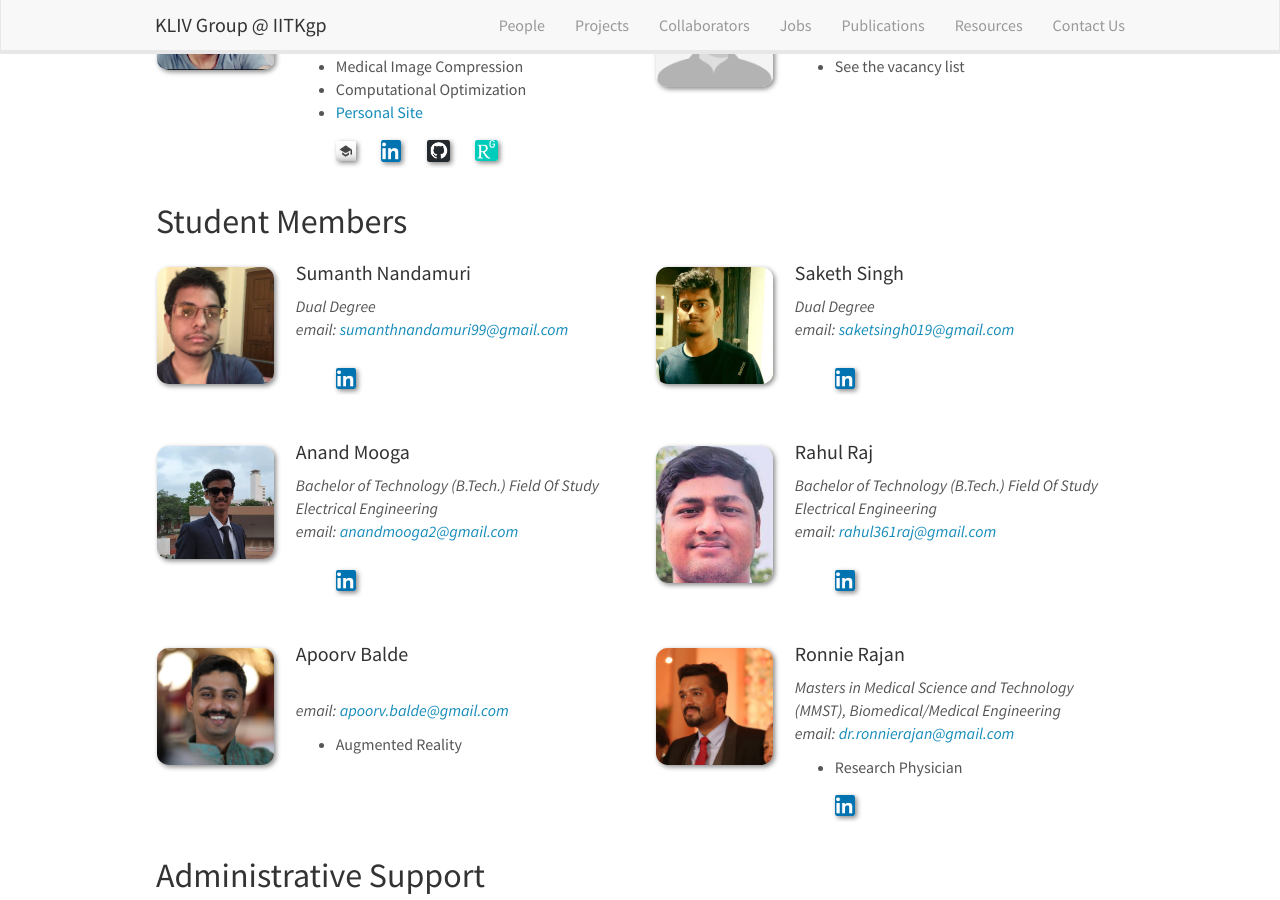
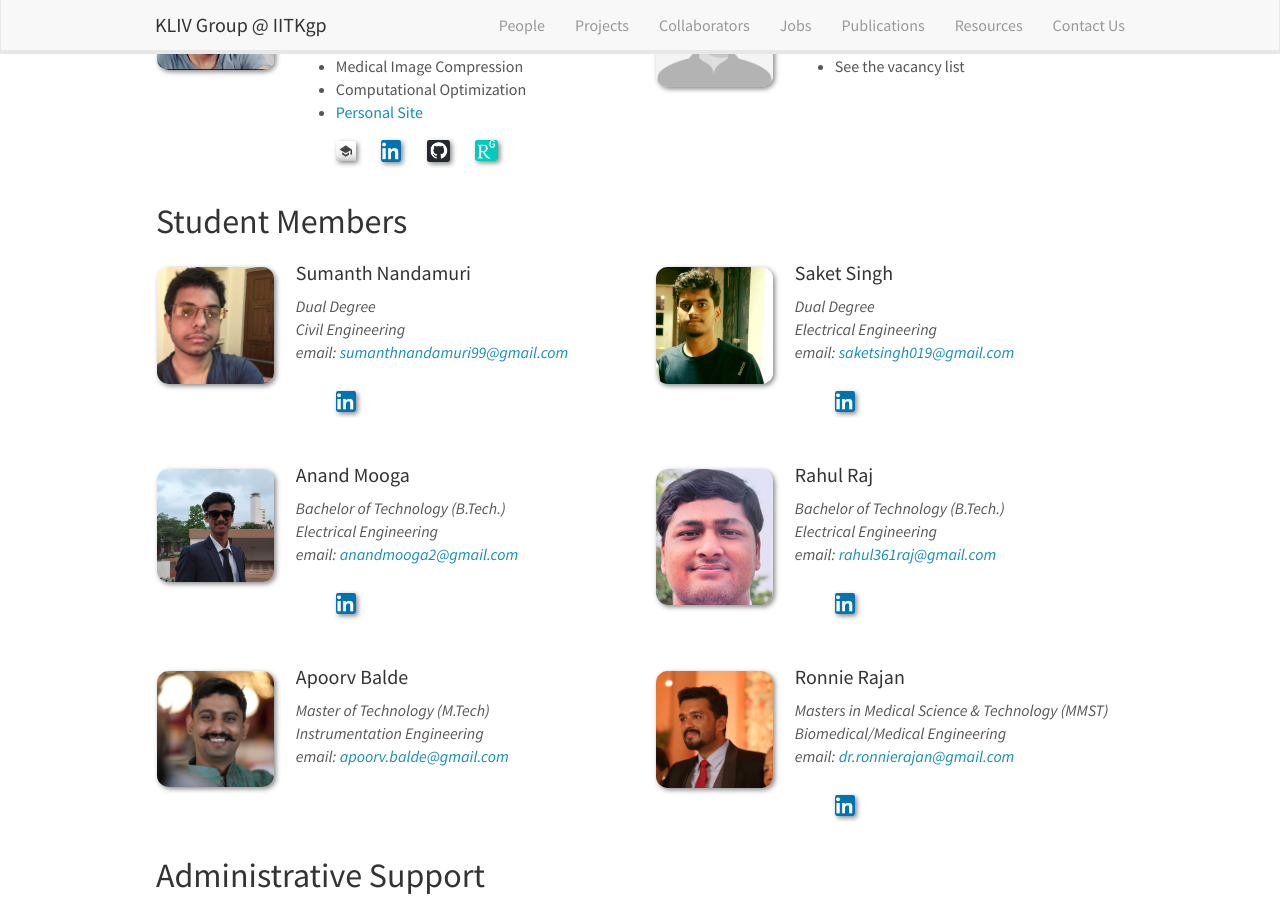
Before and after one commit to iitkliv/iitkliv.github.io, a Jekyll site: the page built from _pages/people.md, in a window 1280 px wide and 900 px high, scrolled down 1327 px. Built offline with Jekyll 4.4.1, drawn with Linux system fonts in a browser that asks for light colours; nearby versions of some CDN libraries.

Commit message:
people page updated

```diff
--- a/_data/people.yml
+++ b/_data/people.yml
@@ -254,52 +254,47 @@
 - name: Sumanth Nandamuri
   photo: sumanth.jpg
   info: Dual Degree
+  dept: Civil Engineering
   email:  sumanthnandamuri99@gmail.com
   url:
-  description:
-
   type: undergrad
   Linkedin: https://in.linkedin.com/in/nandamuri-hari-naga-sumanth-8b6b19135
 
-- name: Saketh Singh
+- name: Saket Singh
   photo: saket.jpg
   info:  Dual Degree
+  dept: Electrical Engineering
   email: saketsingh019@gmail.com
   url:
-  description:
-
   type: undergrad
   Linkedin: https://in.linkedin.com/in/saket-singh-b04205112
 
 
 - name: Anand Mooga
   photo: anand.png
-  info:  Bachelor of Technology (B.Tech.) Field Of Study Electrical Engineering
+  info:  Bachelor of Technology (B.Tech.)
+  dept: Electrical Engineering
   email: anandmooga2@gmail.com
   url:
-  description:
-
   type: undergrad
   Linkedin: https://in.linkedin.com/in/anandmooga
 
 - name: Rahul Raj
   photo: rahul.png
-  info:  Bachelor of Technology (B.Tech.) Field Of Study Electrical Engineering
+  info:  Bachelor of Technology (B.Tech.)
+  dept: Electrical Engineering
   email: rahul361raj@gmail.com
   url:
-  description:
-
   type: undergrad
   Linkedin: https://www.linkedin.com/in/rahul-raj-iitkgp/
 
 
 - name: Apoorv Balde
   photo: apoorv.jpg
-  info:
+  info: Master of Technology (M.Tech)
+  dept: Instrumentation Engineering
   email: apoorv.balde@gmail.com
   url:
-  description:
-    - Augmented Reality
   type: undergrad
 
 - name: Tapas Halder
@@ -608,10 +603,9 @@
 
 - name: Ronnie Rajan
   photo: rony.jpg
-  info: Masters in Medical Science and Technology (MMST), Biomedical/Medical Engineering
+  info: Masters in Medical Science & Technology (MMST)
+  dept: Biomedical/Medical Engineering
   email: dr.ronnierajan@gmail.com
   url:
-  description:
-    - Research Physician
   type: undergrad
   Linkedin: https://www.linkedin.com/in/ronnie-rajan-19728059/
--- a/_pages/people.md
+++ b/_pages/people.md
@@ -91,7 +91,7 @@ permalink: /people/
 <div class="col-sm-6 clearfix">
   <img src="{{ site.url }}{{ site.baseurl }}/images/teampic/{{ member.photo }}" class="img-responsive" width="25%" style="float: left" />
   <h4>{{ member.name }}</h4>
-  <i>{{ member.info }}<br>email: <{{ member.email }}><br>{% if member.url %} URL: <a href="{{ member.url }}" target="_blank">LinkedIn</a> {% endif %}</i>
+  <i>{{ member.info }}<br />{{ member.dept }}<br />email: <{{ member.email }}><br>{% if member.url %} URL: <a href="{{ member.url }}" target="_blank">LinkedIn</a> {% endif %}</i>
   <ul style="overflow: hidden">
 
   {% for line in member.description %}
```
